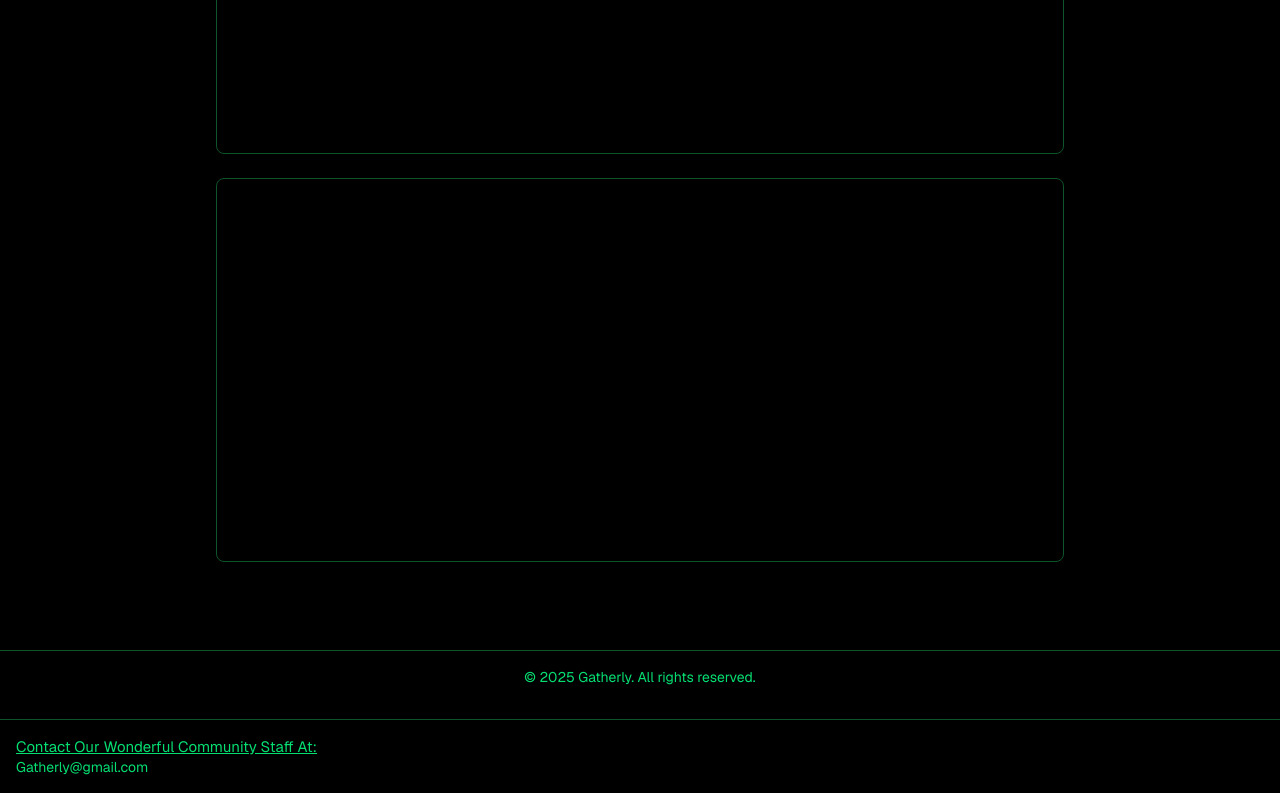
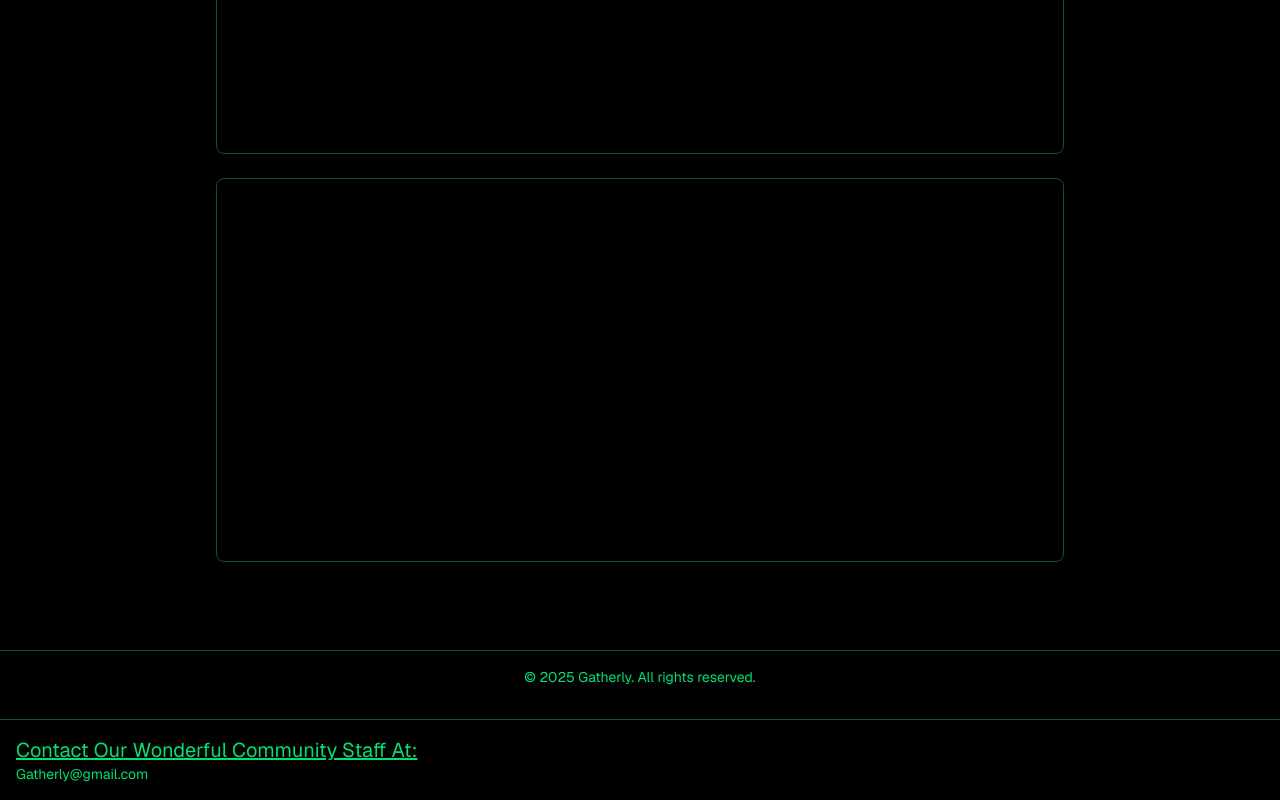
Before and after one commit to TSA-Group/tsa_group_starter, a Next.js app: page / in a window 1280 px wide. Shown: the part 1346-2146 px from the top of the page. Built offline with nearby package versions, Linux system fonts and the light colour scheme; a web font is replaced by a local one.

Commit message:
Update page.tsx

```diff
--- a/app/page.tsx
+++ b/app/page.tsx
@@ -90,7 +90,7 @@ export default function Home() {
         </footer>
 
         <footer className="w-full p-4 text-left text-sm text-green-400 bg-black border-t border-green-900 mt-4">
-          <a href="mailto:Contact Our Wonderful Community Staff At: " className="underline hover:text-green-400" style={{ color: "rgb(5,223,114)", fontSize: "15px"}}>
+          <a href="mailto:Contact Our Wonderful Community Staff At: " className="underline hover:text-green-400" style={{ color: "rgb(5,223,114)", fontSize: "20px"}}>
             Contact Our Wonderful Community Staff At:
           </a>
           <div>
```
